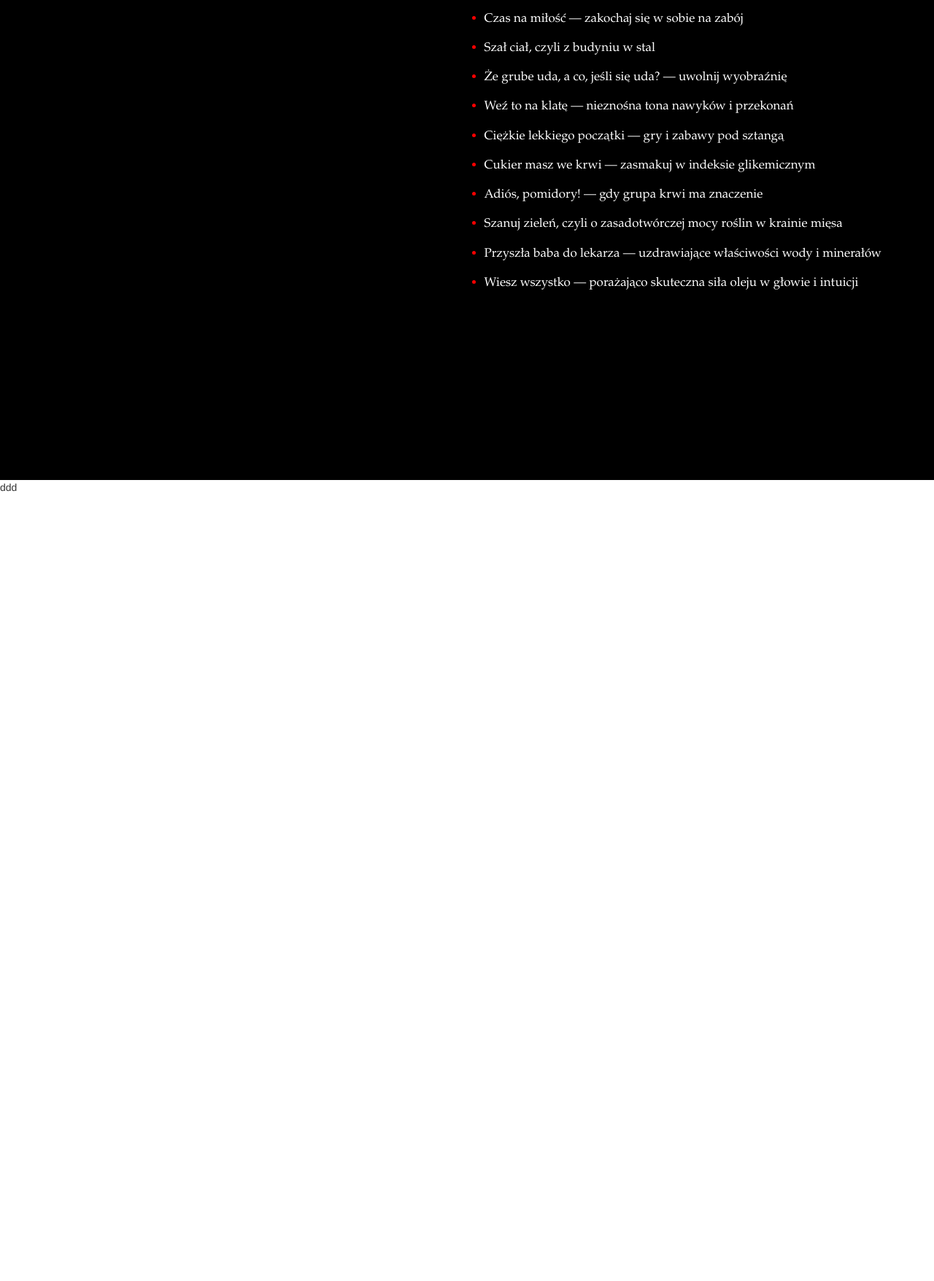
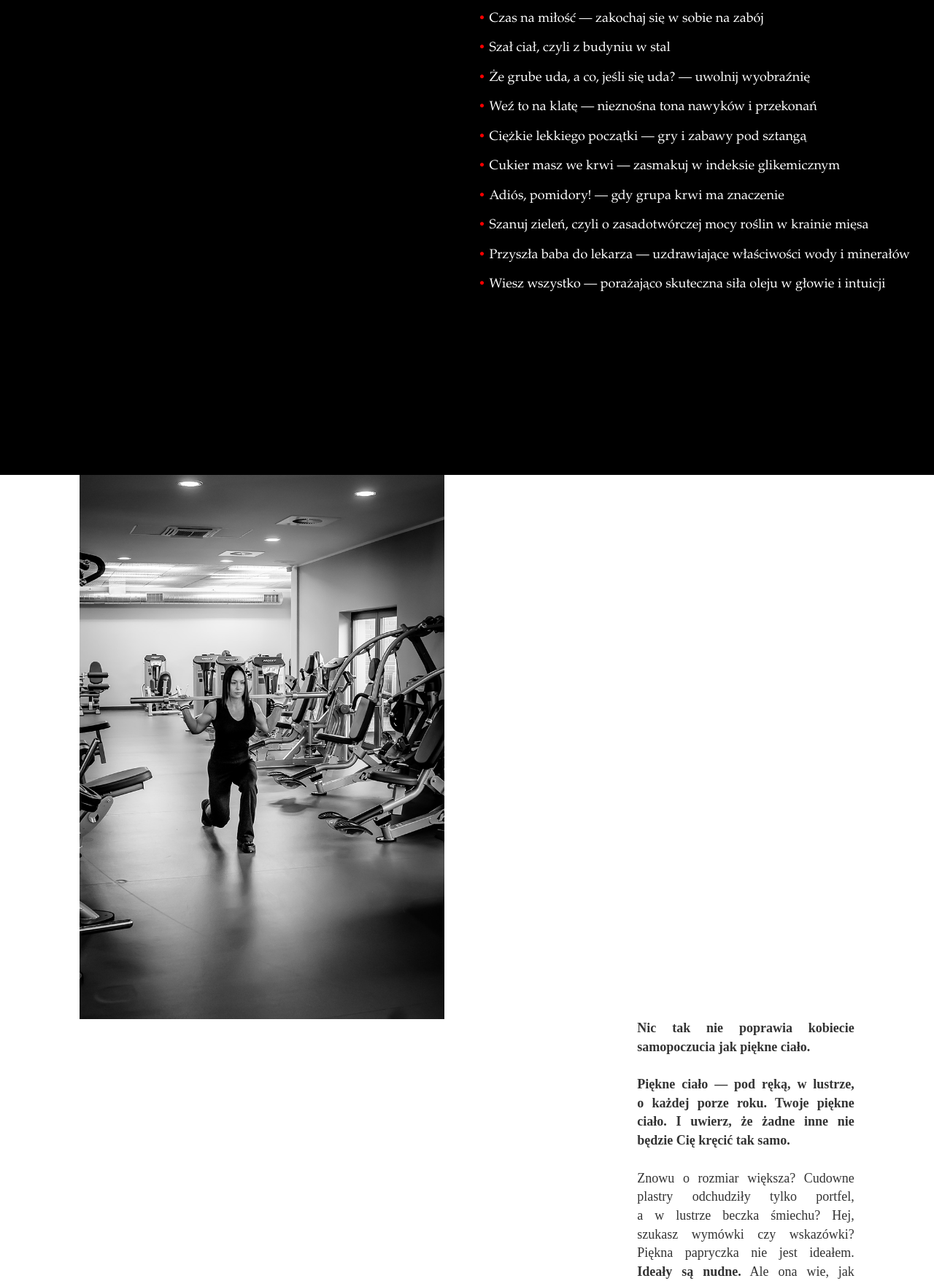
Before and after one commit to Saeglopur/PieknaPapryczka.pl, a plain HTML site: page index.html in a window 1280 px wide. Shown: the part 760-2516 px from the top of the page at 73% size. Before the commit the page ends 1438 px from the top, so only its background shows below. Drawn offline with nearby package versions, Linux system fonts and the light colour scheme.

Commit message:
White section

```diff
--- a/index.html
+++ b/index.html
@@ -97,8 +97,9 @@
         .dot-list{
             font-family: 'Garamond';
             color: white;
-            font-size: 20px;
-            margin-left: 0px;
+            font-size: 18px;
+                        line-height: 225%;
+
         }
 
         ul li {
@@ -123,6 +124,12 @@
 
         ul{
             padding-left: 0em;
+        }
+
+        .column{
+            font-family: 'Garmond';
+            font-size: 18px;
+            text-align: justify;
         }
 
     </style>
@@ -157,18 +164,18 @@
 
             <div class="col-sm-6 col-sm-offset-6 col-md-6 col-md-offset-6 col-lg-6 col-lg-offset-6">
                 <br><br> <br>
-                <ul>
-                    <li>Czas na miłość — zakochaj się w sobie na zabój</li>
-                    <li>Szał ciał, czyli z budyniu w stal</li>
-                    <li>Że grube uda, a co, jeśli się uda? — uwolnij wyobraźnię</li>
-                    <li>Weź to na klatę — nieznośna tona nawyków i przekonań</li>
-                    <li>Ciężkie lekkiego początki — gry i zabawy pod sztangą</li>
-                    <li>Cukier masz we krwi — zasmakuj w indeksie glikemicznym</li>
-                    <li>Adiós, pomidory! — gdy grupa krwi ma znaczenie</li>
-                    <li>Szanuj zieleń, czyli o zasadotwórczej mocy roślin w krainie mięsa</li>
-                    <li>Przyszła baba do lekarza — uzdrawiające właściwości wody i minerałów</li>
-                    <li>Wiesz wszystko — porażająco skuteczna siła oleju w głowie i intuicji</li>
-                </ul>
+                <div class="dot-list">
+                    <font color="red">• </font>Czas na miłość — zakochaj się w sobie na zabój
+                    <br><font color="red">• </font>Szał ciał, czyli z budyniu w stal
+                    <br><font color="red">• </font>Że grube uda, a co, jeśli się uda? — uwolnij wyobraźnię
+                    <br><font color="red">• </font>Weź to na klatę — nieznośna tona nawyków i przekonań
+                    <br><font color="red">• </font>Ciężkie lekkiego początki — gry i zabawy pod sztangą
+                    <br><font color="red">• </font>Cukier masz we krwi — zasmakuj w indeksie glikemicznym
+                    <br><font color="red">• </font>Adiós, pomidory! — gdy grupa krwi ma znaczenie
+                    <br><font color="red">• </font>Szanuj zieleń, czyli o zasadotwórczej mocy roślin w krainie mięsa
+                    <br><font color="red">• </font>Przyszła baba do lekarza — uzdrawiające właściwości wody i minerałów
+                    <br><font color="red">• </font>Wiesz wszystko — porażająco skuteczna siła oleju w głowie i intuicji
+               </div>
                 <br><br> <br><br><br> <br><br><br> <br><br><br> <br>
             </div>
 
@@ -178,7 +185,43 @@
 
       <div class="white">
 
-      ddd
+        <div class="row">
+
+            <div class="col-sm-5 col-md-5 col-md-offset-1 col-lg-5 col-lg-offset-1">
+                <div class="img-cover">
+                    <img src="media/gryf.jpg" class="img-responsive">
+                </div>
+            </div>
+
+            <div class="col-sm-3 col-sm-offset-7 col-md-3 col-md-offset-7 col-lg-3 col-lg-offset-8">
+                <div class="column">
+                <b>
+                Nic tak nie poprawia kobiecie samopoczucia jak piękne ciało.
+                <br><br>
+                Piękne ciało — pod ręką, w  lustrze,
+                o&nbsp;każdej porze roku. Twoje piękne ciało.
+                I&nbsp;uwierz, że żadne inne nie będzie Cię
+                kręcić tak samo.
+                </b>
+                <br><br>
+                Znowu o rozmiar większa? Cudowne plastry odchudziły tylko portfel, a&nbsp;w&nbsp;lustrze
+beczka śmiechu? Hej, szukasz wymówki
+czy wskazówki? Piękna papryczka nie jest
+ideałem. <b>Ideały są&nbsp;nudne.</b> Ale ona wie, jak
+osiągnąć wymarzone kształty — i  już się nie&nbsp;wykręcisz, a z każdym traconym centymetrem będziesz miała ochotę na&nbsp;więcej.
+Rusz swój słodki ciężar i kuś los!
+                <br><br>
+                <i>
+                Cuda się zdarzają. Brzydkie kaczątka zamieniają się w łabędzie, kopciuszki w&nbsp;księżniczki,
+tylko ropuchy jakoś rzadziej w książąt z bajki. W realu zmiany nie&nbsp;następują jak za dotknięciem czarodziejskiej różdżki, ale zawsze
+wtedy, kiedy jesteś na nie gotowa.
+                </i><br> <br>
+                <b>A <font color="red">Ty</font> — czy jesteś gotowa na zmianę?</b>
+                </div>
+
+
+            </div>
+        </div>
 
       </div>
 
```
Also changed, not shown: media/gryf.jpg (added).
